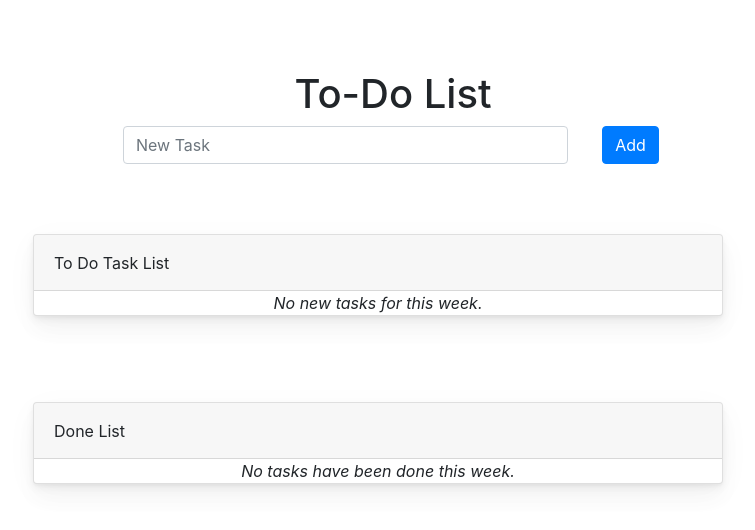
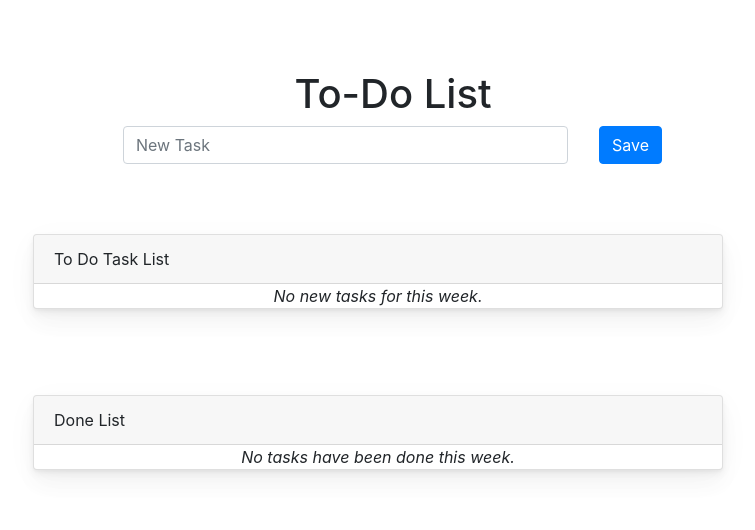
Before and after one commit to joseasalazars/todo-challenge, a React (Create React App) app: page / in a window 1280 px wide. Shown: the top 530 px of the page, without its empty margins (247-1002 px from the left). Built offline with nearby package versions, Linux system fonts and the light colour scheme.

Commit message:
Cleans code

```diff
--- a/src/App.js
+++ b/src/App.js
@@ -1,5 +1,5 @@
 import React from "react";
-import logo from "./logo.svg";
+
 import "./App.css";
 import Tasks from "./ui/screens/Tasks";
 
--- a/src/index.css
+++ b/src/index.css
@@ -10,19 +10,6 @@ body {
 code {
   font-family: source-code-pro, Menlo, Monaco, Consolas, "Courier New",
     monospace;
-}
-
-body {
-  margin: 0;
-  font-family: -apple-system, BlinkMacSystemFont, "Segoe UI", Roboto,
-    "Helvetica Neue", Arial, "Noto Sans", sans-serif, "Apple Color Emoji",
-    "Segoe UI Emoji", "Segoe UI Symbol", "Noto Color Emoji";
-  font-size: 0.88rem;
-  font-weight: 400;
-  line-height: 1.5;
-  color: #495057;
-  text-align: left;
-  background-color: #6200ea;
 }
 
 .task-container {
@@ -44,8 +31,6 @@ body {
   border-bottom-width: 1px;
   padding-top: 0;
   padding-bottom: 0;
-  padding-right: 0.625rem;
-  height: 3.5rem;
   background-color: #fff;
 }
 
--- a/src/ui/components/NewTask.jsx
+++ b/src/ui/components/NewTask.jsx
@@ -26,7 +26,7 @@ function NewTask(props) {
           className="btn btn btn-primary"
           onClick={() => addNewTask(document.getElementById("newTask").value)}
         >
-          Add
+          Save
         </button>
       </Col>
     </Row>
--- a/src/ui/components/TaskList.jsx
+++ b/src/ui/components/TaskList.jsx
@@ -5,15 +5,8 @@ const TaskList = (props) => (
   <div className="row d-flex justify-content-center container task-container">
     <div className="col-md-8">
       <div className="card-hover-shadow-2x mb-3 card">
-        <div className="card-header-tab card-header">
-          <div className="card-header-title font-size-lg text-capitalize font-weight-normal">
-            <i className="fa fa-tasks"></i>
-            {props.title}
-          </div>
-        </div>
-        <div className="ps ps--active-y">
-          <div className="ps-content">
-            <ul className=" list-group list-group-flush">
+        <div className="card-header">{props.title}</div>
+        <ul className=" list-group">
           {props.tasks.length > 0 ? (
             props.tasks.map((task, index) => (
               <Task
@@ -34,8 +27,6 @@ const TaskList = (props) => (
       </div>
     </div>
   </div>
-    </div>
-  </div>
 );
 
 export default TaskList;
--- a/src/ui/screens/Tasks.jsx
+++ b/src/ui/screens/Tasks.jsx
@@ -1,10 +1,7 @@
 import React, { useState, useEffect } from "react";
-import { Container, Row, Col } from "react-bootstrap";
+import { Container } from "react-bootstrap";
 import TaskList from "../components/TaskList";
 import NewTask from "../components/NewTask";
-
-const toDoTasks = [];
-const doneTasks = [];
 
 function Tasks() {
   const [toDoTasks, setTodos] = useState(["Learn Hooks", "l", "lo"]);
@@ -71,8 +68,6 @@ function Tasks() {
         <NewTask addTask={addTask} />
       </div>
 
-      <ul className="list-unstyled" id="todo"></ul>
-
       <TaskList
         title={"To Do Task List"}
         tasks={toDoTasks}
```
Lines whose indentation alone changed are shown as unchanged.
